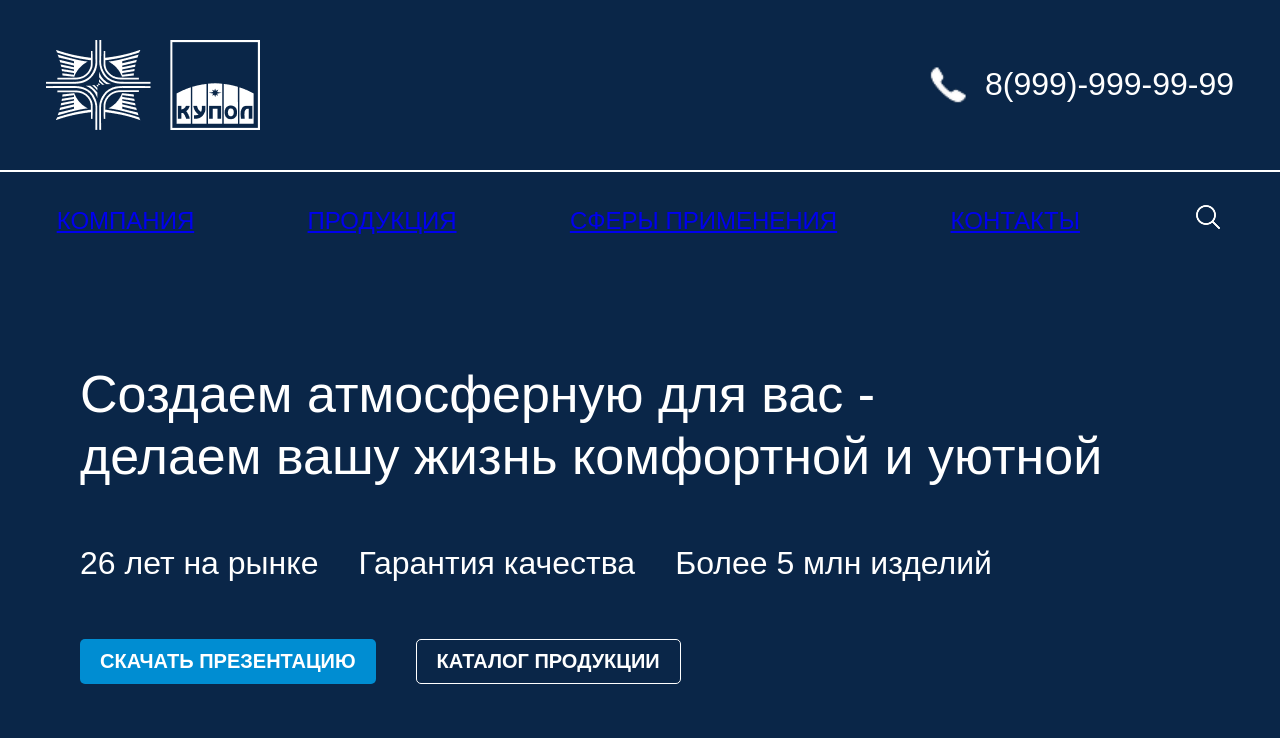
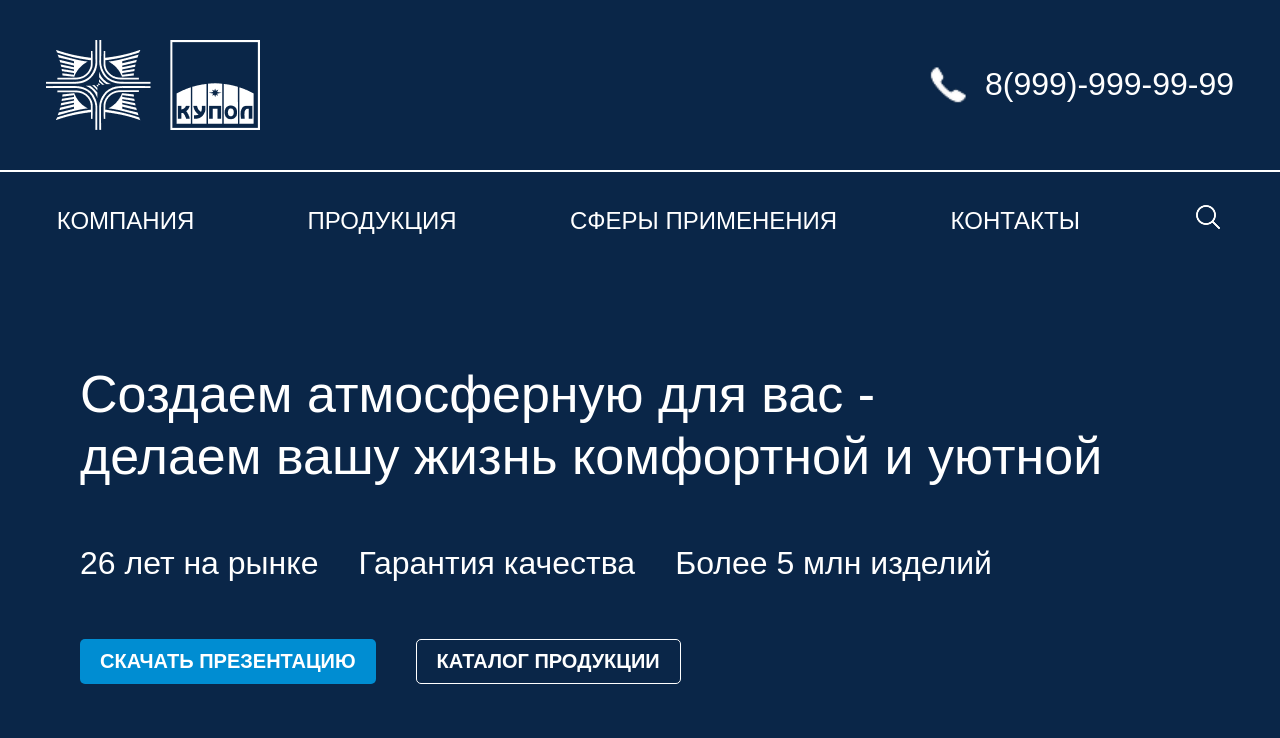
Before and after one commit to L4NOTTE/L4NOTTE.github.io, a PHP site: page / in a window 1280 px wide. Shown: the top 738 px of the page. Run offline with PHP 8.4, Linux system fonts and the light colour scheme.

Commit message:
Update style.css

```diff
--- a/kupolclimat_banner/css/style.css
+++ b/kupolclimat_banner/css/style.css
@@ -39,6 +39,7 @@ body {
 }
 
 .phone-number {
+    color: #ffffff;
     font-size: 32px;
     font-weight: 400;
     text-decoration: none;
@@ -61,9 +62,12 @@ body {
     gap: 165px;
 }
 
-.nav div {
+.nav div,
+a {
     font-size: 24px;
     font-weight: 400;
+    text-decoration: none;
+    color: #ffffff;
 }
 
 .search-icon {
```
